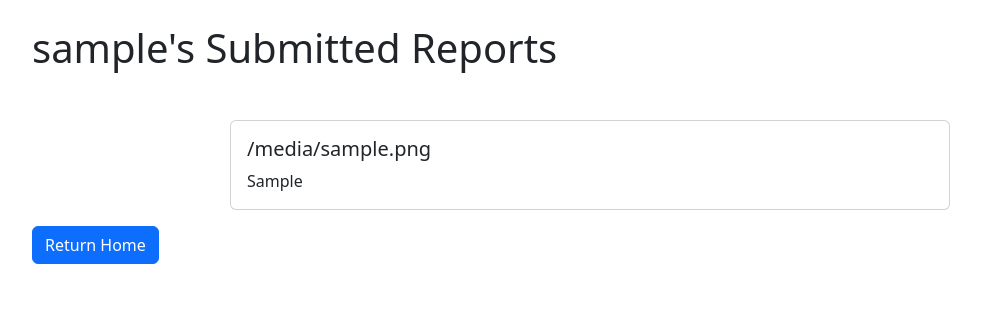
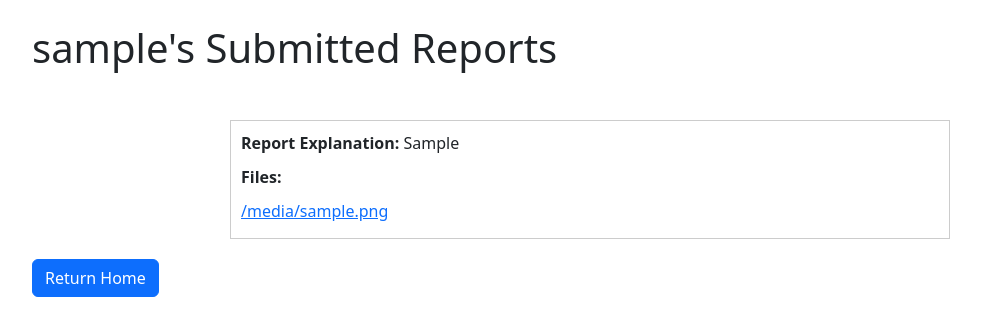
Before and after one commit to MiaLA55/UVA-Dine-Reporter, a Django app: template login/templates/login/user_list_files.html in a window 1280 px wide. Shown: the part 56-392 px from the top of the page, without its empty margins (50-1031 px from the left). Run offline with Django 5.2, Linux system fonts and the light colour scheme; the template is opened without the code that fills it: most values are stand-ins (such as "Sample title", 1, 10 or a date in 2020); some libraries are stand-ins or nearby versions.

Commit message:
Made viewing user report submissions more organized by combining the report explanation with corresponding file.

```diff
--- a/login/templates/login/user_list_files.html
+++ b/login/templates/login/user_list_files.html
@@ -4,14 +4,23 @@
 <head>
     <meta charset="UTF-8">
     <meta name="viewport" content="width=device-width, initial-scale=1.0">
-    <title>{{ username }}'s Submitted Reports</title>
+    <title>{{ user.username }}'s Submitted Reports</title>
     {% load bootstrap5 %}
     {% bootstrap_css %}
     {% bootstrap_javascript %}
     {% bootstrap_messages %}
     <style>
-        .custom-text-color {
-            color: #b6bcc3; /* Grey color */
+        .report-block {
+            border: 1px solid #ccc;
+            padding: 10px;
+            margin-bottom: 20px;
+        }
+        .report-block p {
+            margin-bottom: 10px;
+        }
+        .file-link {
+            display: block;
+            margin-bottom: 5px;
         }
     </style>
 </head>
@@ -23,13 +32,11 @@
             <div class="row justify-content-center">
                 <div class="col-md-8">
                     {% for file_name, report_explanation in file_data %}
-                        <div class="card mb-3">
-                            <div class="card-body">
-                                <h5 class="card-title">{{ file_name }}</h5>
-                                <p class="card-text {% if report_explanation == 'No report explanation provided' %} custom-text-color {% endif %}">
-                                    {{ report_explanation }}
-                                </p>
-                            </div>
+                        <div class="report-block">
+                            <p class="card-text {% if report_explanation == 'No report explanation provided' %} custom-text-color {% endif %}"><strong>
+                                    Report Explanation:</strong> {{ report_explanation }}</p>
+                            <p><strong>Files:</strong></p>
+                            <a href="{% url 'login:file_detail' file_name %}" class="file-link">{{ file_name }}</a>
                         </div>
                     {% endfor %}
                 </div>
```
